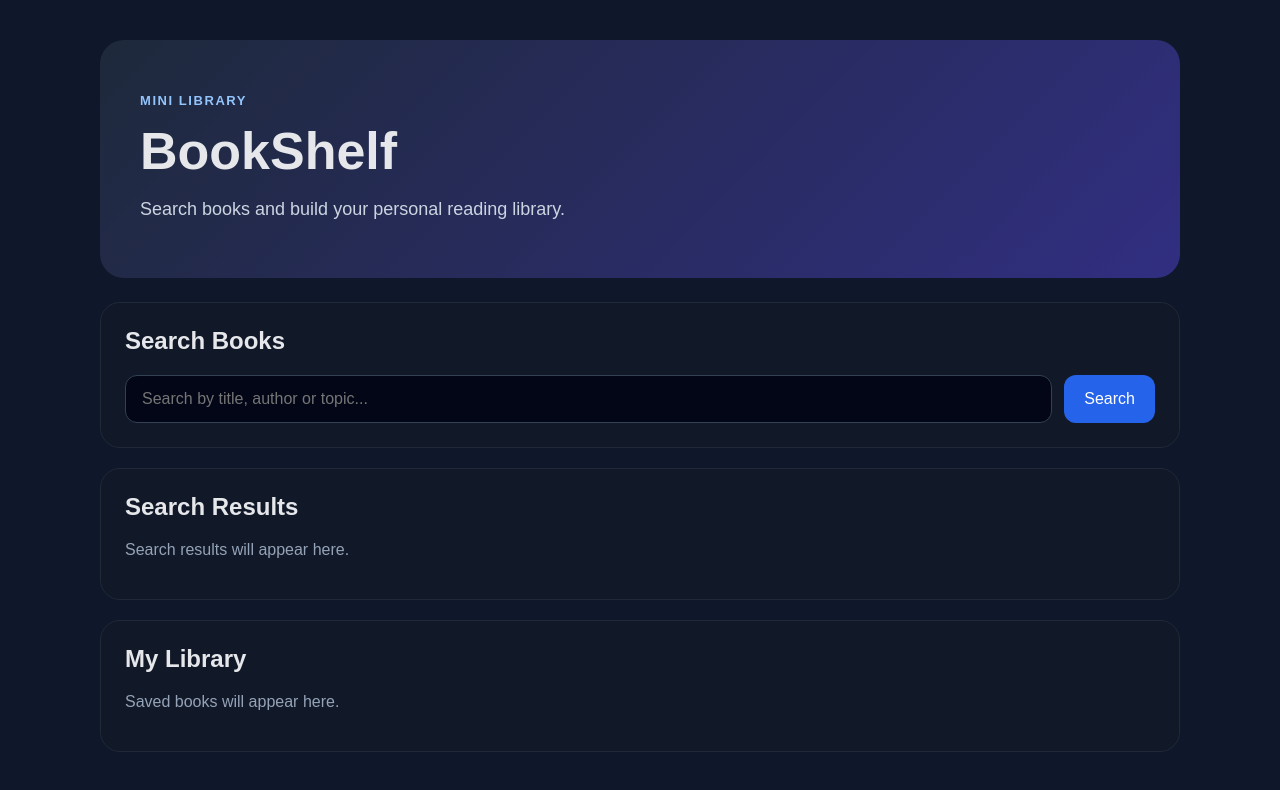
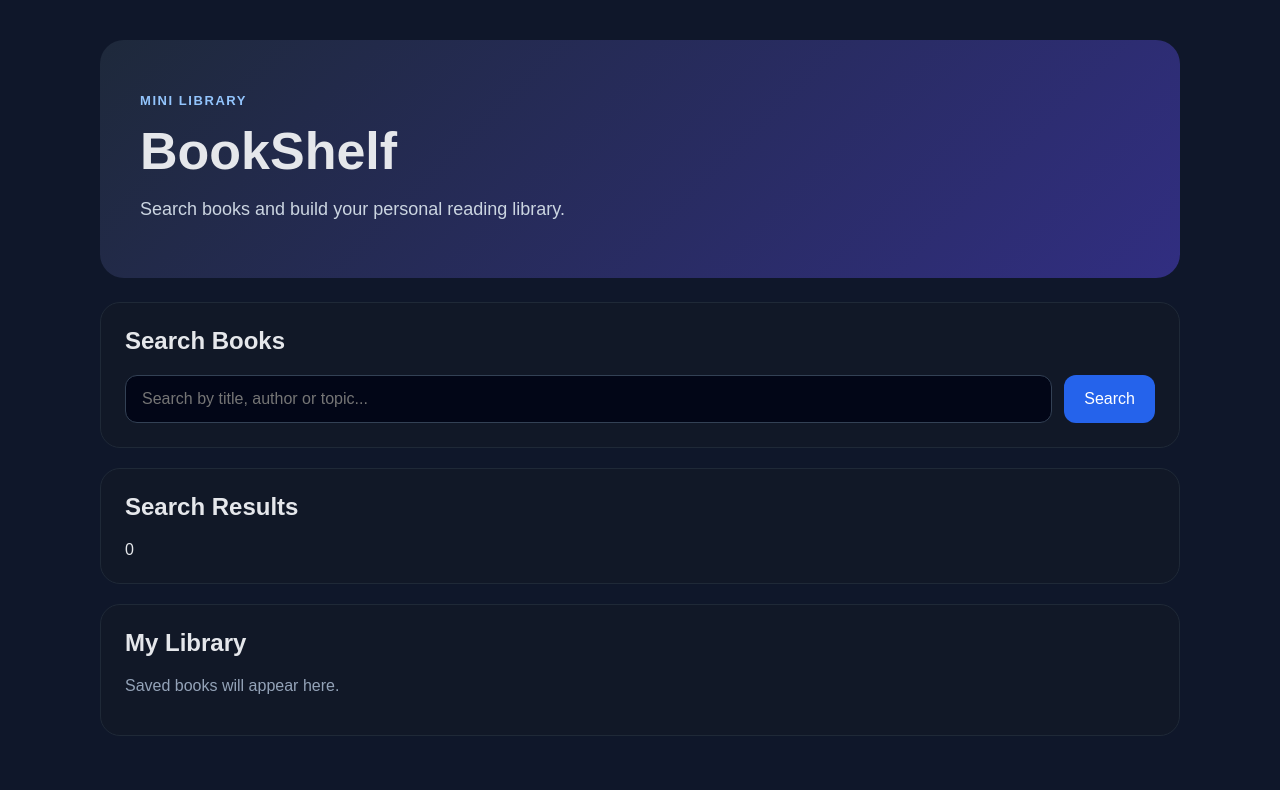
Before and after one commit to ka1nyy/bookshelf, a React app in the folder frontend/: page / in a window 1280 px wide. Shown: the top 790 px of the page. Built offline with nearby package versions, Linux system fonts and the light colour scheme; the HTML template or start-up script is replaced by a standard one.

Commit message:
frontend: add loading and errors states

```diff
--- a/frontend/src/App.jsx
+++ b/frontend/src/App.jsx
@@ -28,17 +28,25 @@ const mockBooks = [
 
 function App() {
   const [books, setBooks] = useState([])
+  const [loading, setLoading] = useState(false)
+  const [error, setError] = useState("")
 
   function handleSearch(query) {
-    console.log("Search query:", query)
-    setBooks(mockBooks)
+    setLoading(true)
+    setError("")
+
+    setTimeout(() => {
+      console.log("Search query:", query)
+      setBooks(mockBooks)
+      setLoading(false)
+    }, 500);
   }
 
   return (
     <main className="app">
       <Header />
       <SearchBar onSearch={handleSearch}/>
-      <SearchResults books={books}/>
+      <SearchResults books={books} loading={loading} error={error} />
       <Library />
     </main>
   )
--- a/frontend/src/components/SearchResults.jsx
+++ b/frontend/src/components/SearchResults.jsx
@@ -1,13 +1,18 @@
 import SearchBookCard from "./SearchBookCard"
 
-function SearchResults({ books }) {
+function SearchResults({ books, loading, error }) {
   return (
     <section className="panel">
       <h2>Search Results</h2>
 
-      {books.length === 0 ? (
+      {loading && <p className="muted">Loading books...</p>}
+      {error && <p className="error">{error}</p>}
+
+      {!loading && !error && books.length === 0 & (
         <p className="muted">Search results will appear here.</p>
-      ) : (
+      )}
+
+      {!loading && !error && books.length > 0 && (
         <div className="book-grid">
           {books.map((book) => (
             <SearchBookCard key={book.id} book={book} />
--- a/frontend/src/index.css
+++ b/frontend/src/index.css
@@ -117,3 +117,10 @@ input {
   font-weight: 700;
   cursor: pointer;
 }
+
+.error {
+  padding: 12px 14px;
+  border-radius: 12px;
+  background: #7f1d1d;
+  color: #fecaca;
+}
```
